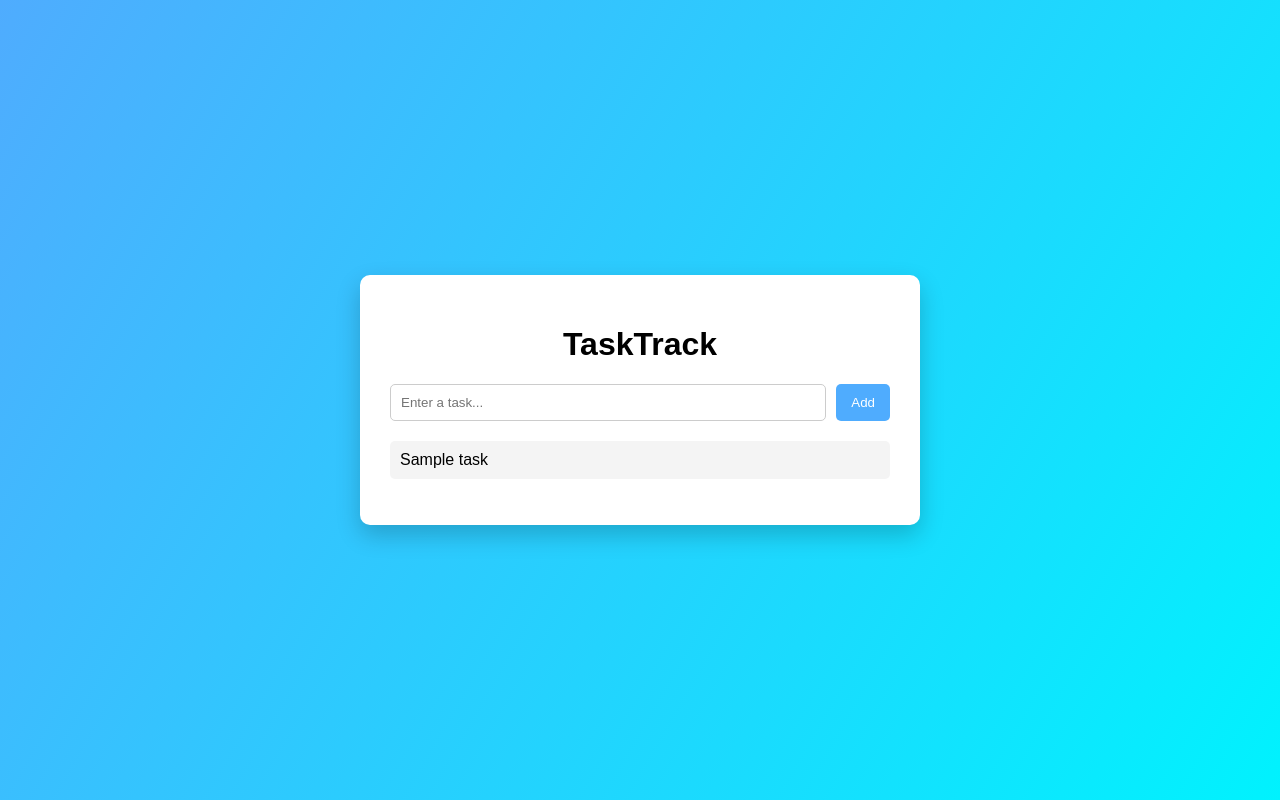
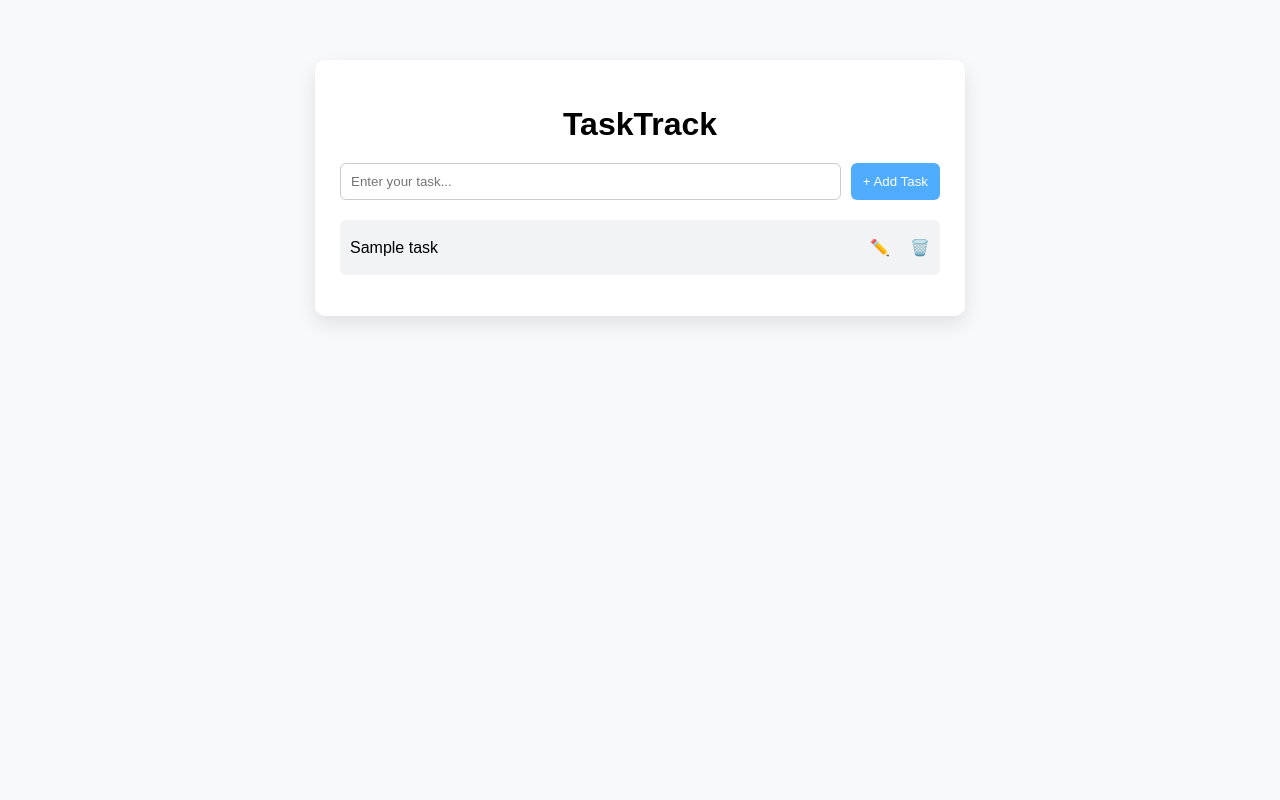
Before and after one commit to IvyOwusu1/TaskTrack, a Flask app: page / in a window 1280 px wide. Run offline with Flask 3, Linux system fonts and the light colour scheme; tables that the repository leaves empty hold one stand-in row (values such as "Sample post").

Commit message:
Added inline edit/delete features and improved UI layout

```diff
--- a/app.py
+++ b/app.py
@@ -40,6 +40,38 @@ def add():
 
     return redirect("/")
 
+
+@app.route("/delete/<int:id>")
+def delete(id):
+    conn = sqlite3.connect("database.db")
+    cursor = conn.cursor()
+
+    cursor.execute("DELETE FROM tasks WHERE id = ?", (id,))
+
+    conn.commit()
+    conn.close()
+
+    return redirect("/")
+
+
+@app.route("/edit/<int:id>", methods=["POST"])
+def edit(id):
+    updated_task = request.form.get("task")
+
+    conn = sqlite3.connect("database.db")
+    cursor = conn.cursor()
+
+    cursor.execute(
+        "UPDATE tasks SET title = ? WHERE id = ?",
+        (updated_task, id)
+    )
+
+    conn.commit()
+    conn.close()
+
+    return redirect("/")
+
+
 if __name__ == "__main__":
     init_db()
     app.run(debug=True)
--- a/templates/index.html
+++ b/templates/index.html
@@ -9,65 +9,113 @@
 
 <style>
 
-body{
+body {
     font-family: Arial, sans-serif;
-    background: linear-gradient(120deg,#4facfe,#00f2fe);
-    margin:0;
-    height:100vh;
-    display:flex;
-    justify-content:center;
-    align-items:center;
+    background: #f8f9fa;
+    margin: 0;
 }
 
-.container{
-    background:white;
-    padding:30px;
-    border-radius:10px;
-    width:90%;
-    max-width:500px;
-    box-shadow:0 10px 25px rgba(0,0,0,0.2);
+/* center container */
+.wrapper {
+    display: flex;
+    justify-content: center;
+    align-items: flex-start;
+    padding-top: 60px;
 }
 
-h1{
-    text-align:center;
+/* main app card */
+.container {
+    background: white;
+    padding: 25px;
+    border-radius: 10px;
+    width: 100%;
+    max-width: 600px;
+    box-shadow: 0 8px 20px rgba(0,0,0,0.1);
 }
 
-form{
-    display:flex;
-    gap:10px;
-    margin-bottom:20px;
+/* title */
+h1 {
+    text-align: center;
+    margin-bottom: 20px;
 }
 
-input{
-    flex:1;
-    padding:10px;
-    border:1px solid #ccc;
-    border-radius:5px;
+/* form layout */
+form {
+    display: flex;
+    gap: 10px;
+    margin-bottom: 20px;
 }
 
-button{
-    background:#4facfe;
-    border:none;
-    color:white;
-    padding:10px 15px;
-    border-radius:5px;
-    cursor:pointer;
+input {
+    flex: 1;
+    padding: 10px;
+    border-radius: 6px;
+    border: 1px solid #ccc;
 }
 
-button:hover{
-    background:#00c6ff;
+button {
+    padding: 8px 12px;
+    border: none;
+    border-radius: 6px;
+    background: #4facfe;
+    color: white;
+    cursor: pointer;
 }
 
-ul{
-    list-style:none;
-    padding:0;
+button:hover {
+    background: #00c6ff;
 }
 
-li{
-    background:#f4f4f4;
-    margin-bottom:8px;
-    padding:10px;
-    border-radius:5px;
+/* task list */
+ul {
+    list-style: none;
+    padding: 0;
+}
+
+li {
+    background: #f1f3f5;
+    padding: 10px;
+    border-radius: 6px;
+    margin-bottom: 10px;
+}
+
+/* VIEW MODE (default row layout) */
+.view-mode {
+    display: flex;
+    justify-content: space-between;
+    align-items: center;
+}
+
+/* action buttons */
+.actions {
+    display: flex;
+    align-items: center;
+}
+
+.actions button {
+    background: none;
+    border: none;
+    cursor: pointer;
+    font-size: 16px;
+}
+
+.actions a {
+    margin-left: 8px;
+    text-decoration: none;
+}
+
+/* EDIT MODE */
+.edit-mode form {
+    display: flex;
+    gap: 10px;
+}
+
+/* responsive tweak */
+@media (max-width: 500px) {
+    .container {
+        margin: 10px;
+        padding: 15px;
+    }
 }
 
 </style>
@@ -75,33 +123,58 @@ li{
 
 <body>
 
+<div class="wrapper">
 <div class="container">
 
 <h1>TaskTrack</h1>
 
 <form action="/add" method="POST">
-
-<input
-type="text"
-name="task"
-placeholder="Enter a task..."
-required>
-
-<button type="submit">
-Add
-</button>
-
+    <input type="text" name="task" placeholder="Enter your task..." required>
+    <button type="submit">+ Add Task</button>
 </form>
 
 <ul>
+{% for task in tasks %}
+<li>
 
-{% for task in tasks %}
-<li>{{ task[1] }}</li>
+    <!-- VIEW MODE -->
+    <div class="view-mode" id="view-{{ task[0] }}">
+        <span>{{ task[1] }}</span>
+
+        <div class="actions">
+            <button onclick="enableEdit('{{ task[0] }}')">✏️</button>
+            <a href="/delete/{{ task[0] }}">🗑️</a>
+        </div>
+    </div>
+
+    <!-- EDIT MODE -->
+    <div class="edit-mode" id="edit-{{ task[0] }}" style="display:none;">
+        <form action="/edit/{{ task[0] }}" method="POST">
+            <input type="text" name="task" value="{{ task[1] }}">
+            <button type="submit">Save</button>
+            <button type="button" onclick="cancelEdit('{{ task[0] }}')">Cancel</button>
+        </form>
+    </div>
+
+</li>
 {% endfor %}
-
 </ul>
 
 </div>
+</div>
+
+<!-- JS for toggle edit -->
+<script>
+function enableEdit(id) {
+    document.getElementById("view-" + id).style.display = "none";
+    document.getElementById("edit-" + id).style.display = "block";
+}
+
+function cancelEdit(id) {
+    document.getElementById("view-" + id).style.display = "flex";
+    document.getElementById("edit-" + id).style.display = "none";
+}
+</script>
 
 </body>
 </html>
```
Also changed, not shown: tests/test_app.py (+27 -1 lines).
